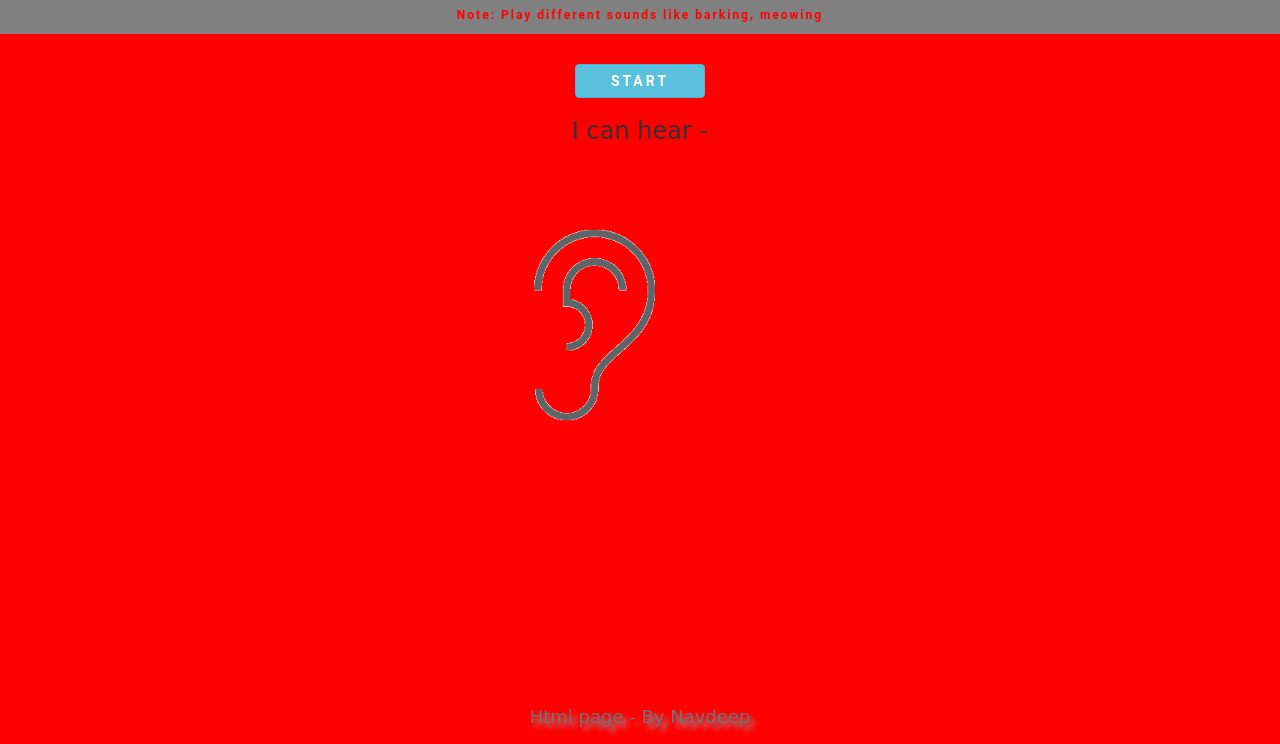
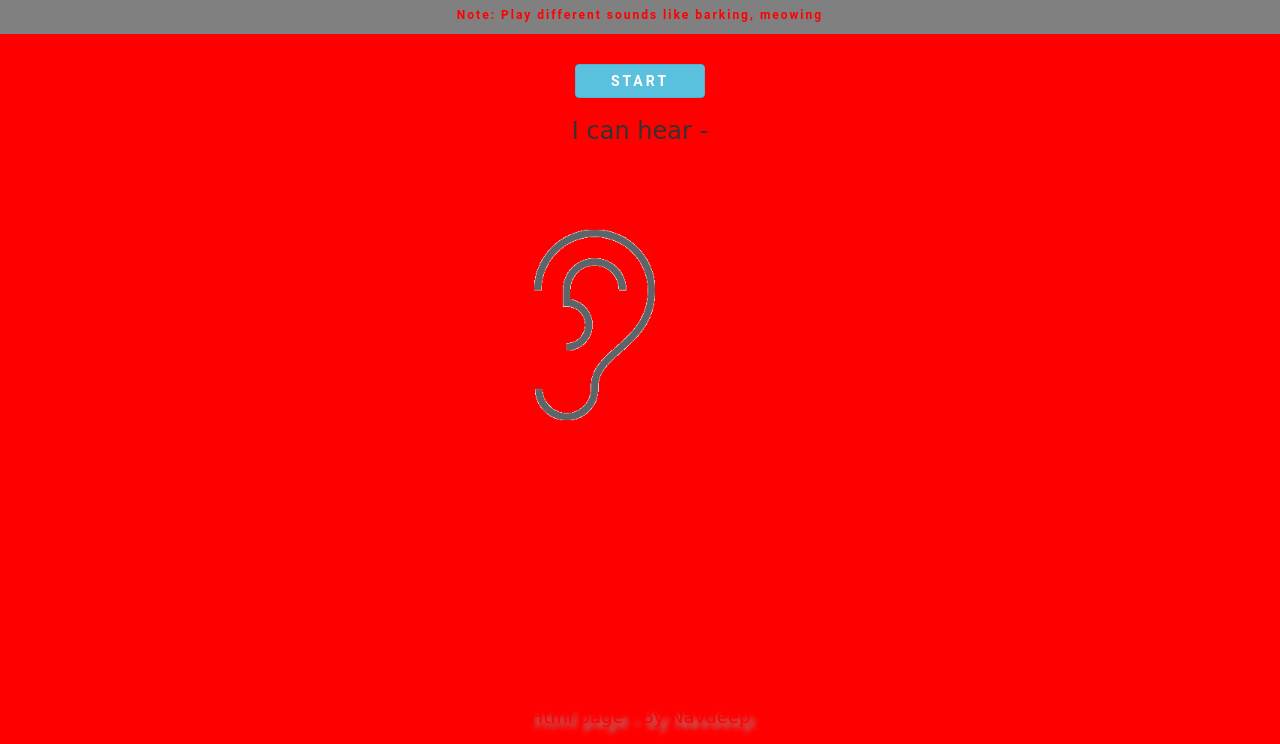
Before and after one commit to navdeepsreddy/108-, a plain HTML site: page index.html in a window 1280 px wide. Shown: the part 56-800 px from the top of the page. Drawn offline with nearby package versions, Linux system fonts and the light colour scheme; a web font is replaced by a local one.

Commit message:
Update style.css

```diff
--- a/style.css
+++ b/style.css
@@ -28,7 +28,7 @@ body
 
   .copy_right_footer {
    position: fixed;
-   color: #6c757d;
+   color: red;
    bottom: 0;
    width: 100%;
    font-size: 18px;
```
